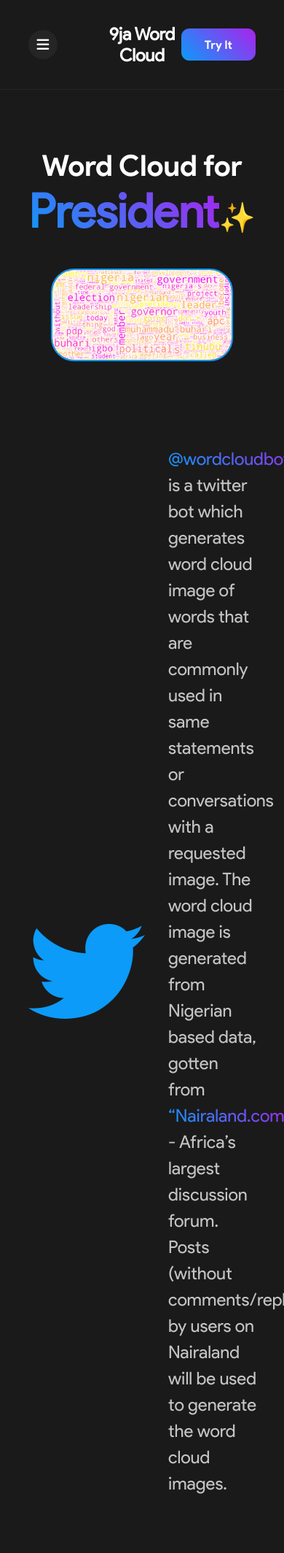
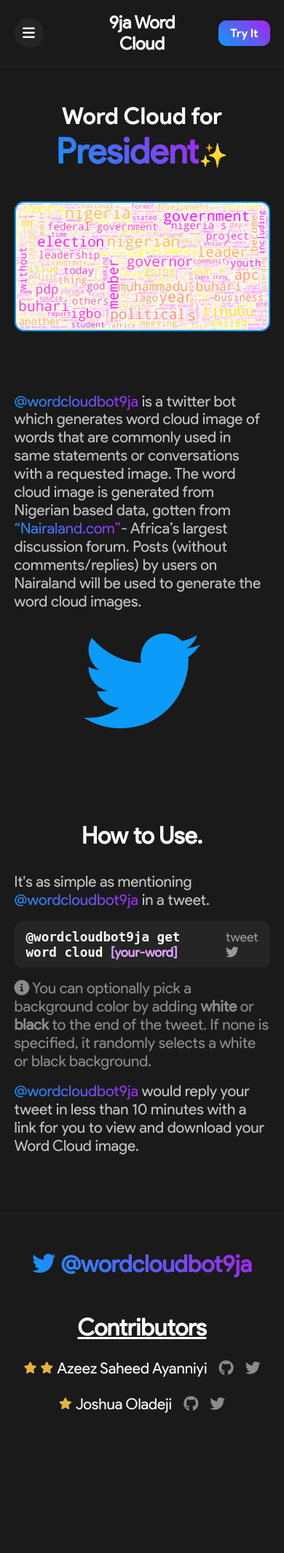
Before and after one commit to saheedniyi02/wordcloud-bot, a Flask app: page / in a window 390 px wide; the page is wider, and only the part inside the window is pictured. Shown: the top 2128 px of that part at 73% size. After the commit the page ends 1936 px from the top of that part, so only its background shows below. Run offline with Flask 2, Linux system fonts and the light colour scheme; parts of the project's set-up code (start-up, migrations or seed data) failed here and were passed over.

Commit message:
made pages mobile responsive

```diff
--- a/static/index.css
+++ b/static/index.css
@@ -264,3 +264,81 @@ footer > a span {
   margin-left: 0;
   font-size: 1rem;
 }
+
+
+/* mobile responsiveness */
+@media screen and (max-width: 800px) {
+  nav {
+    padding: 1rem 5vw;
+  }
+
+  .nav-btn a {
+    padding: .5rem 1rem;
+  }
+
+  header {
+    padding: 3rem 5vw;
+  }
+
+  header h1 {
+    font-size: 2rem;
+  }
+
+  header h1 span {
+    font-size: 3rem;
+  }
+
+  .header-img img {
+    max-width: 100%;
+    border-radius: .8rem;
+  }
+
+  .about {
+    padding: 2rem 5vw;
+  }
+
+  .wrapper {
+    flex-direction: column;
+  }
+
+  .wrapper i {
+    order: 2;
+  }
+
+  .wrapper p {
+    order: 1;
+    width: 100%;
+    font-size: 1.3rem;
+    line-height: 1.2;
+    padding: 0;
+    margin-bottom: 1rem;
+  }
+
+  .how-to-use {
+    padding: 5rem 5vw;
+  }
+
+  .how-to-use > h1 {
+    font-size: 2rem;
+  }
+
+  .how-to-use p {
+    font-size: 1.3rem;
+    line-height: 1.2;
+  }
+
+  .command {
+    font-size: 1.1rem;
+    padding: .7rem 1rem;
+    margin: 1rem 0;
+  }
+
+  .command a {
+    display: inline-block;
+    margin-left: 1rem;
+  }
+
+  footer {
+    padding: 3rem 5vw;
+  }
+}
--- a/templates/image.html
+++ b/templates/image.html
@@ -7,7 +7,8 @@
   <link rel="stylesheet" href="https://cdnjs.cloudflare.com/ajax/libs/font-awesome/6.0.0/css/all.min.css"
     integrity="sha512-9usAa10IRO0HhonpyAIVpjrylPvoDwiPUiKdWk5t3PyolY1cOd4DSE0Ga+ri4AuTroPR5aQvXU9xC6qOPnzFeg=="
     crossorigin="anonymous" referrerpolicy="no-referrer" />
-  <link rel="stylesheet" href="{{url_for( "static",filename="image.css" )}}">
+  <!-- <link rel="stylesheet" href="{{url_for( "static",filename="image.css" )}}"> -->
+  <link rel="stylesheet" href="../static/image.css">
 
   <link rel="icon" href="{{url_for( "static" , filename="tab-icon.png" )}}">
   <title>Word Cloud for {{requested_word}}</title>
@@ -22,7 +23,7 @@
       </div>
     </div>
     <div class="logo">
-      <a href="">
+      <a href="/">
         <h1>9ja Word Cloud</h1>
       </a>
     </div>
--- a/templates/index.html
+++ b/templates/index.html
@@ -13,7 +13,6 @@
     crossorigin="anonymous" referrerpolicy="no-referrer" />
   <link rel="stylesheet" href="{{url_for( "static",filename="index.css" )}}">
   <link rel="icon" href="{{url_for( "static" , filename="tab-icon.png" )}}">
-  <!-- <link rel="stylesheet" href="../static/index.css"> -->
   <title>9ja Word-Cloud bot</title>
 </head>
 
```
Also changed, not shown: static/image.css (+33 -0 lines).
